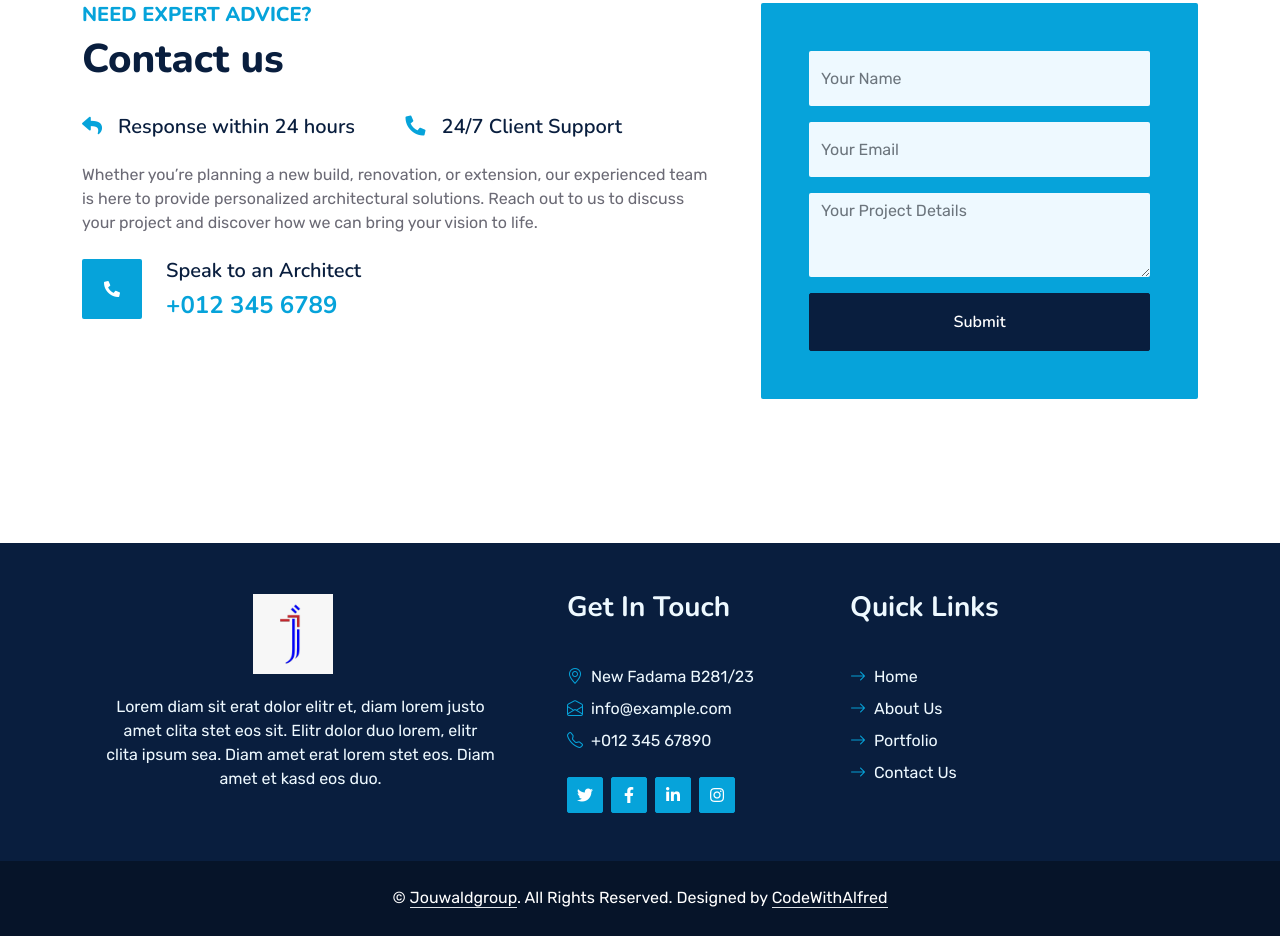
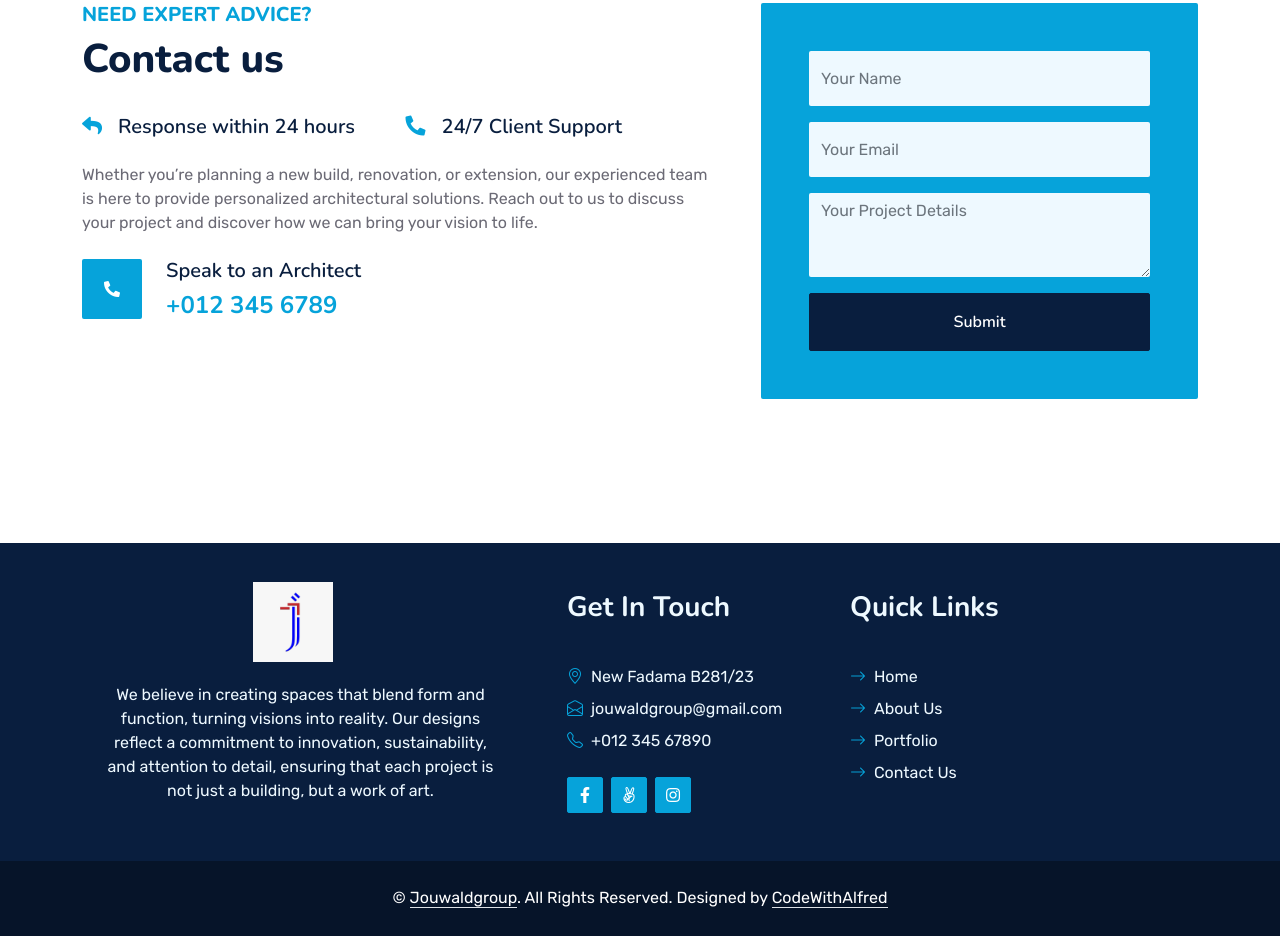
Before and after one commit to Fredasante/jouwald-group, a plain HTML site: page index.html in a window 1280 px wide. Shown: the part 3353-4289 px from the top of the page. Drawn offline with nearby package versions, Linux system fonts and the light colour scheme.

Commit message:
update: footer links

```diff
--- a/index.html
+++ b/index.html
@@ -512,9 +512,10 @@
                 <img src="images/logo.jpg" alt="logo" class="logo" />
               </a>
               <p class="mt-3 mb-4">
-                Lorem diam sit erat dolor elitr et, diam lorem justo amet clita
-                stet eos sit. Elitr dolor duo lorem, elitr clita ipsum sea. Diam
-                amet erat lorem stet eos. Diam amet et kasd eos duo.
+                We believe in creating spaces that blend form and function,
+                turning visions into reality. Our designs reflect a commitment
+                to innovation, sustainability, and attention to detail, ensuring
+                that each project is not just a building, but a work of art.
               </p>
             </div>
           </div>
@@ -532,23 +533,29 @@
                 </div>
                 <div class="d-flex mb-2">
                   <i class="bi bi-envelope-open text-primary me-2"></i>
-                  <p class="mb-0">info@example.com</p>
+                  <p class="mb-0">jouwaldgroup@gmail.com</p>
                 </div>
                 <div class="d-flex mb-2">
                   <i class="bi bi-telephone text-primary me-2"></i>
                   <p class="mb-0">+012 345 67890</p>
                 </div>
                 <div class="d-flex mt-4">
-                  <a class="btn btn-primary btn-square me-2" href="#"
-                    ><i class="fab fa-twitter fw-normal"></i
-                  ></a>
-                  <a class="btn btn-primary btn-square me-2" href="#"
+                  <a
+                    class="btn btn-primary btn-square me-2"
+                    href="https://www.facebook.com/share/RsUfKQDaqwLpjknr/?mibextid=LQQJ4d"
+                    target="_blank"
                     ><i class="fab fa-facebook-f fw-normal"></i
                   ></a>
-                  <a class="btn btn-primary btn-square me-2" href="#"
-                    ><i class="fab fa-linkedin-in fw-normal"></i
+                  <a
+                    class="btn btn-primary btn-square me-2"
+                    href="https://www.tiktok.com/@jouwaldgroup?_t=8p8qUZ0i7sL&_r=1"
+                    target="_blank"
+                    ><i class="fab fa-angellist fw-normal"></i
                   ></a>
-                  <a class="btn btn-primary btn-square" href="#"
+                  <a
+                    class="btn btn-primary btn-square"
+                    href="https://www.instagram.com/jouwaldgroup?igsh=bXVyZ2lkYTBpY2g%3D&utm_source=qr"
+                    target="_blank"
                     ><i class="fab fa-instagram fw-normal"></i
                   ></a>
                 </div>
@@ -562,7 +569,7 @@
                 <div
                   class="link-animated d-flex flex-column justify-content-start"
                 >
-                  <a class="text-light mb-2" href="#"
+                  <a class="text-light mb-2" href="index.html"
                     ><i class="bi bi-arrow-right text-primary me-2"></i>Home</a
                   >
                   <a class="text-light mb-2" href="#"
```
